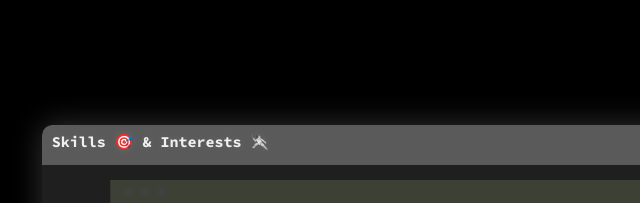
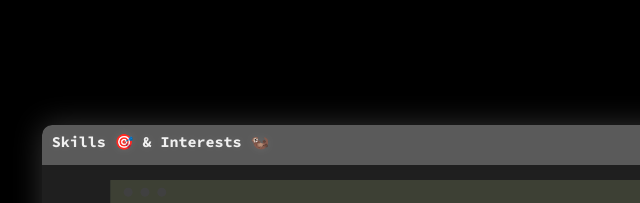
Before and after one commit to naazzzim/naazzzim.github.io, a plain HTML site: page index.html in a window 1280 px wide. Shown: the part 840-1043 px from the top of the page, 136-776 px from the left. Drawn offline with Linux system fonts and the light colour scheme; a web font is replaced by a local one.

Commit message:
updated an emoji

```diff
--- a/index.html
+++ b/index.html
@@ -197,7 +197,7 @@
     <main id="intro-2">
       <section class="intro-2 wow">
         <div class="taskbar" id="t2">
-          <p class="title-taskbar">Skills 🎯 & Interests 🤺</p>
+          <p class="title-taskbar">Skills 🎯 & Interests 🦦</p>
           <ul class="browser-buttons">
             <li class="green"></li>
             <li class="yellow"></li>
```
